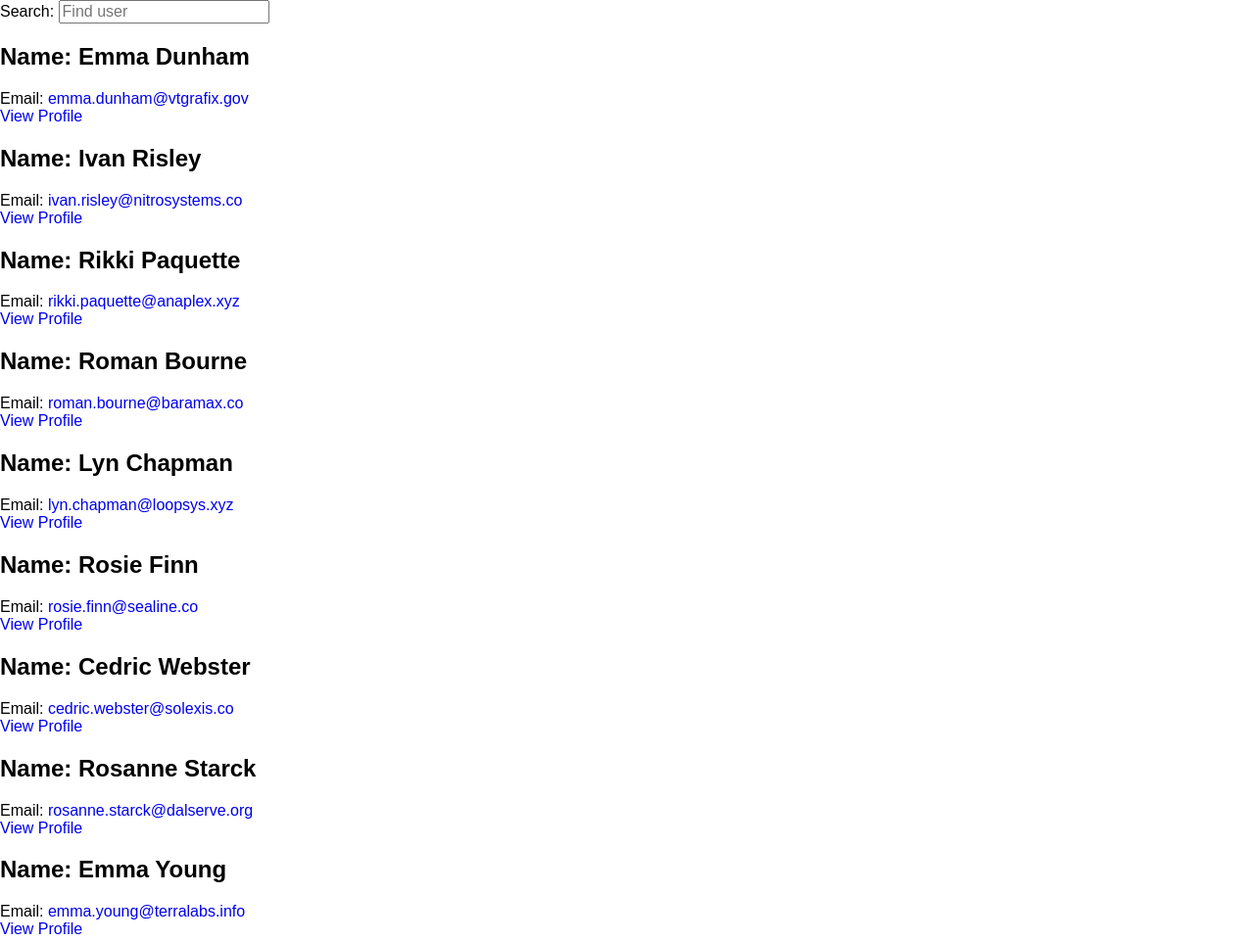
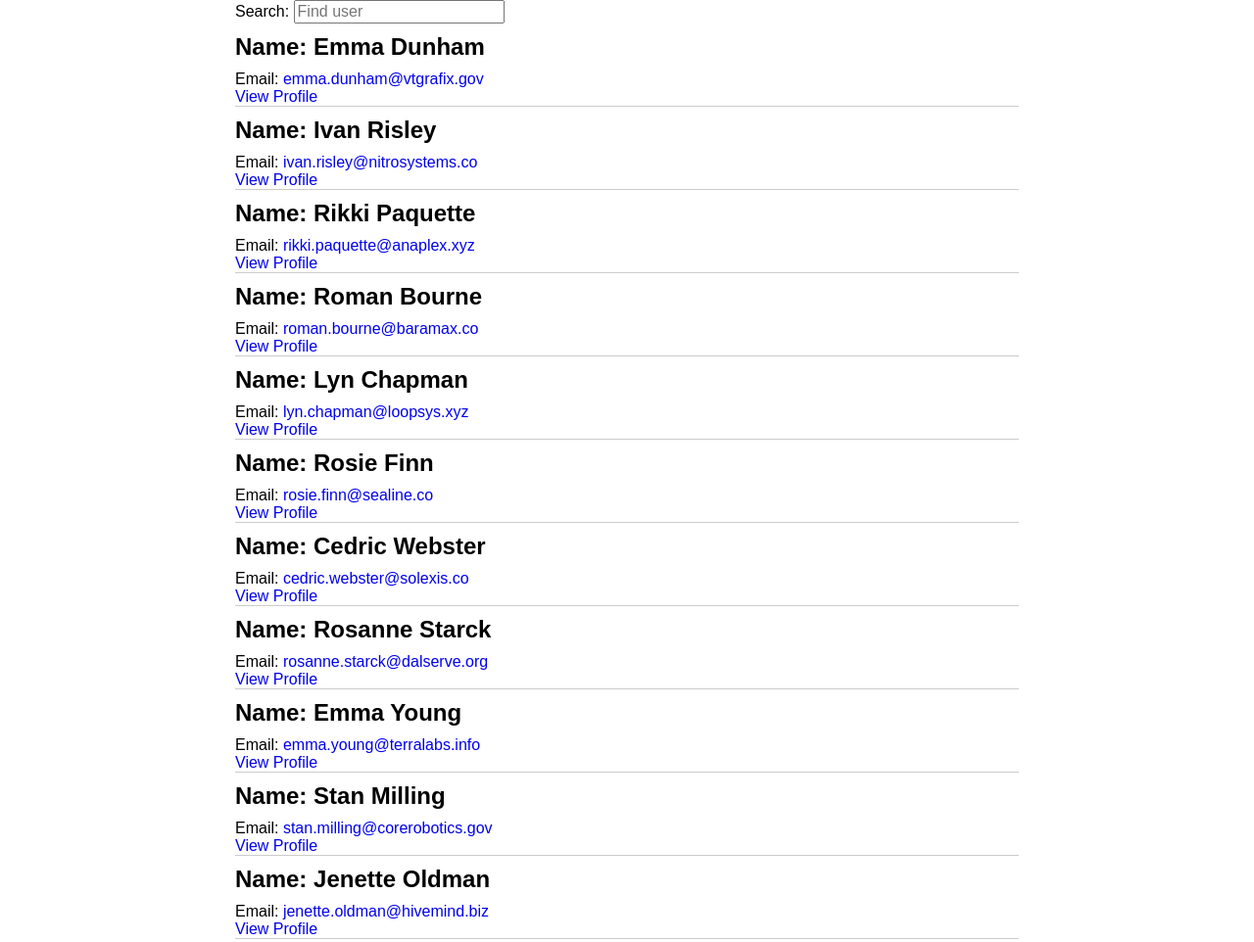
Before and after one commit to jacquesuys/beautyfix, a website: page public/index.html in a window 1280 px wide. Shown: the top 962 px of the page at 98% size. Drawn offline with nearby package versions, Linux system fonts and the light colour scheme; some packages are replaced by stand-ins of ours; files that its build step writes are made by us from their sources.

Commit message:
some basic styles

```diff
--- a/public/sass/style.scss
+++ b/public/sass/style.scss
@@ -29,3 +29,17 @@ body {
 a {
 	text-decoration: none;
 }
+
+.container {
+	margin: 0 auto;
+	max-width: 800px;
+}
+
+.user {
+	border-bottom: solid 1px #ccc;
+
+	h2 {
+		padding: 0;
+		margin: 10px 0;
+	}
+}
```
